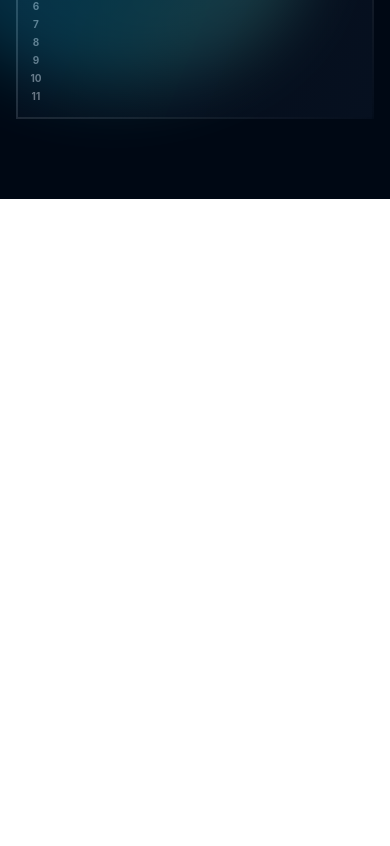
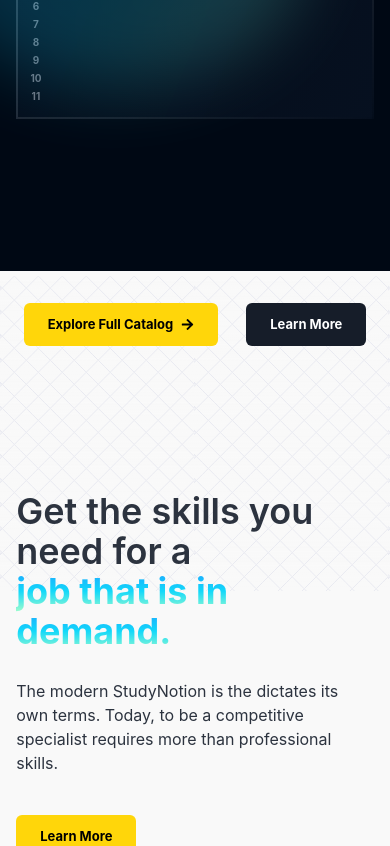
Before and after one commit to Varunesh123/StudyNotion, a React (Create React App) app: page / in a window 390 px wide. Shown: the part 2304-3150 px from the top of the page. Before the commit the page ends 2503 px from the top, so only its background shows below. Built offline with nearby package versions, Linux system fonts and the light colour scheme.

Commit message:
Completed Home page and add components

```diff
--- /dev/null
+++ b/src/components/core/Homepage/ExploreMore.jsx
@@ -0,0 +1,13 @@
+import React from 'react'
+
+const ExploreMore = () => {
+  return (
+    <div>
+      <div className='text-4xl font-semibold text-center my-10'>
+
+      </div>
+    </div>
+  )
+}
+
+export default ExploreMore
--- /dev/null
+++ b/src/components/core/Homepage/Footer.jsx
@@ -0,0 +1,11 @@
+import React from 'react'
+
+const Footer = () => {
+  return (
+    <div>
+
+    </div>
+  )
+}
+
+export default Footer
--- /dev/null
+++ b/src/components/core/Homepage/InstructorSection.jsx
@@ -0,0 +1,11 @@
+import React from 'react'
+
+const InstructorSection = () => {
+  return (
+    <div>
+
+    </div>
+  )
+}
+
+export default InstructorSection
--- /dev/null
+++ b/src/components/core/Homepage/LearningLanguageSection.jsx
@@ -0,0 +1,11 @@
+import React from 'react'
+
+const LearningLanguageSection = () => {
+  return (
+    <div>
+
+    </div>
+  )
+}
+
+export default LearningLanguageSection
--- /dev/null
+++ b/src/components/core/Homepage/ReviewSlider.jsx
@@ -0,0 +1,11 @@
+import React from 'react'
+
+const ReviewSlider = () => {
+  return (
+    <div>
+
+    </div>
+  )
+}
+
+export default ReviewSlider
--- /dev/null
+++ b/src/components/core/Homepage/TimelineSection.jsx
@@ -0,0 +1,11 @@
+import React from 'react'
+
+const TimelineSection = () => {
+  return (
+    <div>
+
+    </div>
+  )
+}
+
+export default TimelineSection
--- a/src/pages/Home.jsx
+++ b/src/pages/Home.jsx
@@ -5,6 +5,13 @@
 import CTAButton from '../components/core/Homepage/Button.jsx';
 import Banner from '../assets/Images/banner.mp4';
 import CodeBlocks from '../components/core/Homepage/CodeBlocks.jsx';
+import ExploreMore from '../components/core/Homepage/ExploreMore.jsx';
+import TimelineSection from '../components/core/Homepage/TimelineSection.jsx';
+import LearningLanguageSection from "../components/core/Homepage/LearningLanguageSection.jsx";
+import InstructorSection from '../components/core/Homepage/InstructorSection.jsx';
+import ReviewSlider from '../components/core/Homepage/ReviewSlider.jsx';
+import Footer from '../components/core/Homepage/Footer.jsx';
+
 
 function Home() {
   return (
@@ -91,9 +98,56 @@
             backgroundGradient={<div className="codeblock2 absolute"></div>}
           />
         </div>
-            {/* <ExploreMore/> */}
+          <ExploreMore/>
       </div>
+      <div className='bg-pure-greys-5 text-richblack-700'>
+        <div className='homepage_bg h-[320px]'>
+          <div className='mx-auto flex w-11/12 max-w-maxContent flex-col items-center justify-between gap-8'>
+            <div className='lg:h-[150px]'></div>
+            <div className='flex flex-row gap-7 text-white lg:mt-8'>
+              <CTAButton active={true} linkto={"/signup"}>
+                <div className='flex items-center gap-2'>
+                  Explore Full Catalog
+                  <FaArrowRight/>
+                </div>
+              </CTAButton>
+              <CTAButton active={false} linkto={"/login"}>
+                Learn More
+              </CTAButton>
+            </div>
+          </div>
+        </div>
+        <div className='mx-auto flex w-11/12 max-w-maxContent flex-col items-center justify-between gap-8'>
+          <div className='mb-10 mt-[-100px] flex flex-col justify-between gap-7 lg:mt-20 lg:flex-row lg:gap-0'>
+            <div className='text-4xl font-semibold lg:w-[45%]'>
+              Get the skills you need for a{" "}
+              <HighlightText text={"job that is in demand."}/>
+            </div>
+            <div className='flex flex-col items-start gap-10 lg:w-[40%]'>
+              <div className='text-[16px]'>
+                The modern StudyNotion is the dictates its own terms. Today, to
+                be a competitive specialist requires more than professional
+                skills.
+              </div>
+              <CTAButton active={true} linkto={"/signup"}>
+                <div className=''>Learn More</div>
+              </CTAButton>
+            </div>
+          </div>
+          <TimelineSection/>
+          <LearningLanguageSection/>
+        </div>
+      </div>
+      <div className='relative mx-auto my-20 flex w-11/12 max-w-maxContent flex-col items-center justify-between gap-8 bg-richblack-900 text-white'>
+        <InstructorSection/>
+        <h1 className='text-center text-4xl font-semibold mt-8'>
+          Reviews from other learners
+        </h1>
+        <ReviewSlider/>
+      </div>
+      <Footer/>
     </div>
+
   )
 }
 
```
